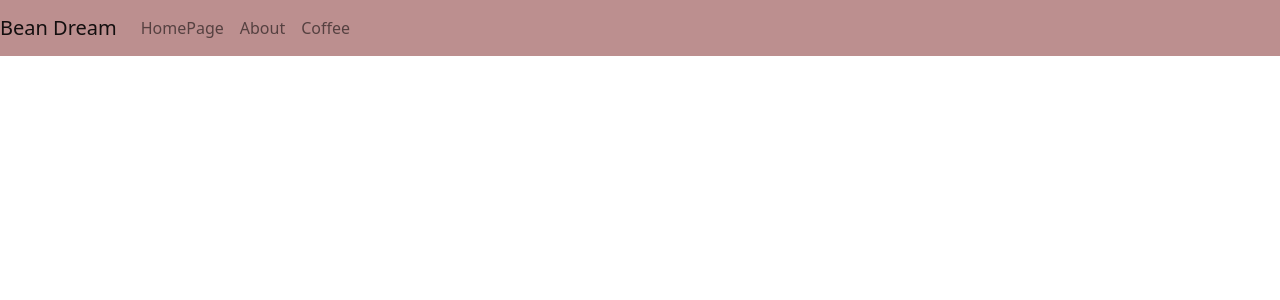
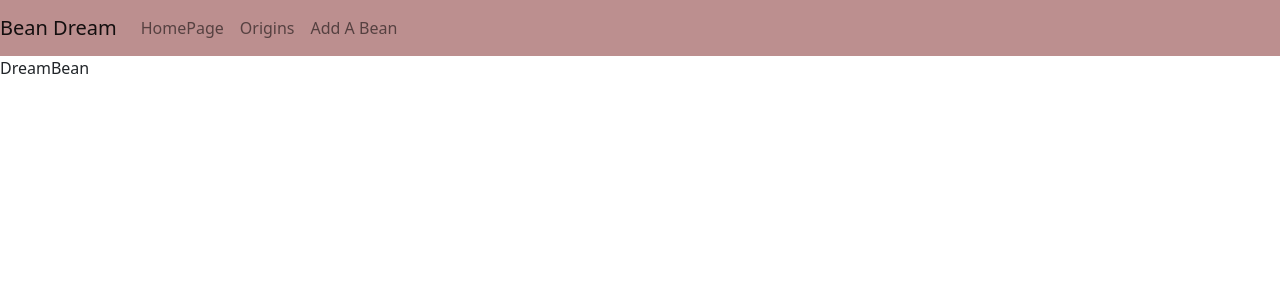
Before and after one commit to VINCENT2135/dream_bean.frontend, a React (Create React App) app: page / in a window 1280 px wide. Shown: the top 300 px of the page. Built offline with nearby package versions, Linux system fonts and the light colour scheme.

Commit message:
OriginContainer

```diff
--- a/src/components/AboutBeans.js
+++ /dev/null
@@ -1,13 +0,0 @@
-import React from 'react'
-
-
-
-const AboutBeans = () => {
-    return (
-    <div>
-<label> DreamBean About Page! </label>
-    </div>
-    );
-};
-
-export default AboutBeans ;
--- a/src/components/App.js
+++ b/src/components/App.js
@@ -3,12 +3,13 @@ import React from 'react';
 
 //import BeansContainer from './BeansContainer';
 import 'bootstrap/dist/css/bootstrap.css'
+import Router from './Router'
 
 
 
-import Router from './Router'
 import './styles.css'
 import { Nav, Navbar} from 'react-bootstrap'
+
 
 
 
@@ -27,15 +28,16 @@ const App = () => {
       </Navbar.Brand>
 <Nav>
 <Nav.Link href="/home">HomePage</Nav.Link>
-<Nav.Link href="/about">About</Nav.Link>
-<Nav.Link href="/beans">Coffee</Nav.Link>
+<Nav.Link href="/about">Origins</Nav.Link>
+<Nav.Link href="/beans">Add A Bean</Nav.Link>
 
 
   </Nav>
 
     </Navbar>
 
-      <Router/>
+    <Router/>
+
 
   </div>
   );
--- a/src/components/BeansForm.js
+++ b/src/components/BeansForm.js
@@ -1,6 +1,7 @@
 import React, { Component } from 'react'
 import { connect } from 'react-redux'
 import {addBeans} from '../actions/beansactions'
+
 
 
  class BeansForm extends Component {
@@ -33,15 +34,16 @@ handleSubmit = e => {
 
     render() {
         return (
+
             <form onSubmit={this.handleSubmit}>
 
                 <label> Name: </label>
                 <br/>
-                <input type="text" value={this.state.title} onChange={this.handleChange} name="name"/>
+                <input type="text" value={this.state.name} onChange={this.handleChange} name="name"/>
                 <br/>
                 <label> Origin: </label>
                 <br/>
-                <input type="text" value={this.state.description} onChange={this.handleChange} name="origin"/>
+                <input type="text" value={this.state.origin} onChange={this.handleChange} name="origin"/>
                 <br/>
                 <input type='submit' value="Add A Bean!"/>
                 <br/>
--- a/src/components/BeansList.js
+++ b/src/components/BeansList.js
@@ -6,16 +6,20 @@ import './styles.css';
 
 
 
+
+
 const BeansList = ({beans}) => {
     return (
     <div>
+      <h1>Throw in a Bean!</h1>
 <br/>
-Single Origin Species
+
 <br/>
+
 
         <br/>
 
-{beans.map(beans => <ul><li key={beans.id}>{beans.name} - {beans.origin}</li></ul>)}
+{beans.map(beans => <ul> <li key={beans.id}>{beans.name} - {beans.origin}</li> </ul>)}
     </div>
     );
 };
--- /dev/null
+++ b/src/components/Heritage.js
@@ -0,0 +1,33 @@
+import React from 'react'
+import { connect } from 'react-redux'
+
+
+
+
+
+
+
+
+const Heritage = ({beans}) => {
+    return (
+    <div>
+
+        <h1>Places Of Origin</h1>
+
+<br/>
+
+<br/>
+
+
+        <br/>
+
+{beans.map(beans => <ul> <li key={beans.id}>{beans.origin}</li> </ul>)}
+    </div>
+    );
+};
+
+const mapStateToProps = state => {
+    return { beans: state.beans}
+}
+
+export default connect(mapStateToProps)(Heritage);
--- a/src/components/Nav.js
+++ b/src/components/Nav.js
@@ -5,7 +5,7 @@ import './styles.css'
 function NavBar() {
     return (
         <div>
-
+DreamBean
 
 
 
--- /dev/null
+++ b/src/components/OriginContainer.js
@@ -0,0 +1,24 @@
+import React, { Component } from 'react'
+import {connect}  from 'react-redux'
+
+import { fetchBeans } from '../actions/beansactions'
+import Heritage from './Heritage'
+
+
+ class OriginContainer extends Component {
+
+    componentDidMount()  {
+    this.props.fetchBeans()
+}
+
+    render() {
+        return (
+            <div>
+              <Heritage/>
+            </div>
+        )
+    }
+}
+
+
+export default connect(null, {fetchBeans})(OriginContainer);
--- a/src/components/Router.js
+++ b/src/components/Router.js
@@ -3,8 +3,9 @@ import {Switch, Route } from "react-router-dom"
 
 import HomePage from '../components/HomePage'
 import BeansContainer from './BeansContainer'
-import AboutBeans from '../components/AboutBeans'
+import AboutBeans from './OriginContainer'
 import Nav from './Nav'
+//import Heritage from './Heritage'
 //import BeansList from './components/BeansList'
 
 const Router = () => {
@@ -13,6 +14,7 @@ const Router = () => {
         <Switch>
         <Route exact path='/' component={Nav} />
             <Route exact path='/home' component={HomePage} />
+
             <Route exact path='/about' component={AboutBeans} />
         <Route exact path='/beans' component={BeansContainer} />
         </Switch>
--- a/src/components/beansContainer.js
+++ b/src/components/beansContainer.js
@@ -4,6 +4,7 @@ import {connect}  from 'react-redux'
 import { fetchBeans } from '../actions/beansactions'
 import BeansForm from './BeansForm'
 import BeansList from './BeansList'
+
 
 class BeansContainer extends Component {
 
@@ -19,7 +20,6 @@ class BeansContainer extends Component {
     render() {
         return (
             <div>
-
                <BeansList/>
                <br/>
                 <BeansForm/>
```
